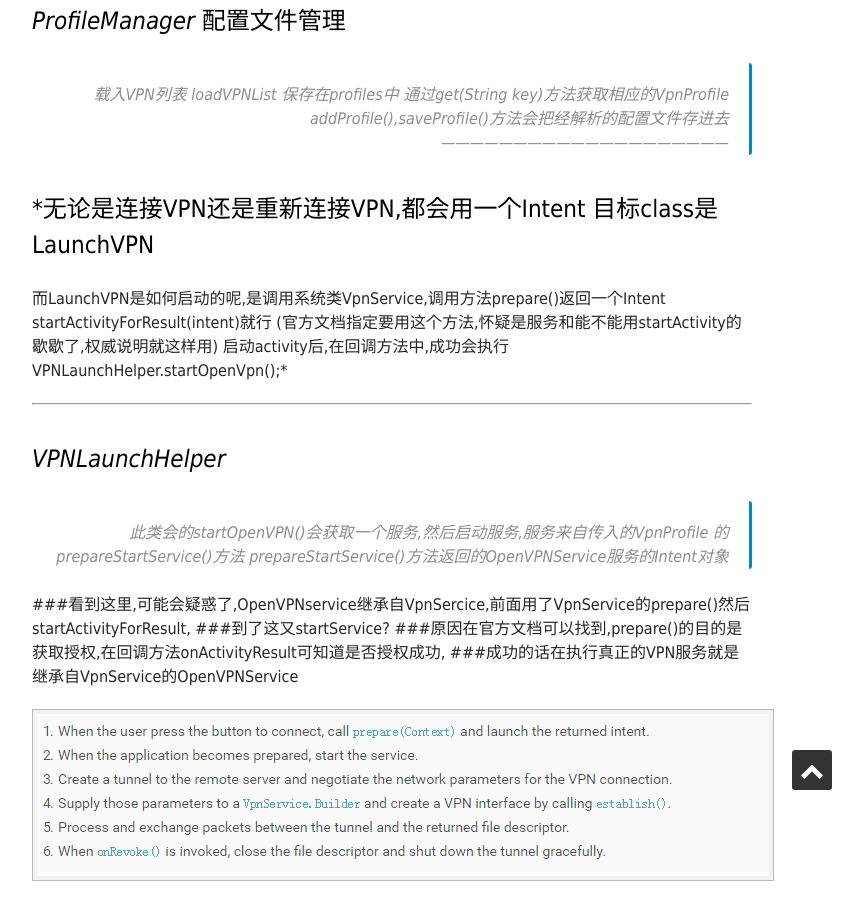
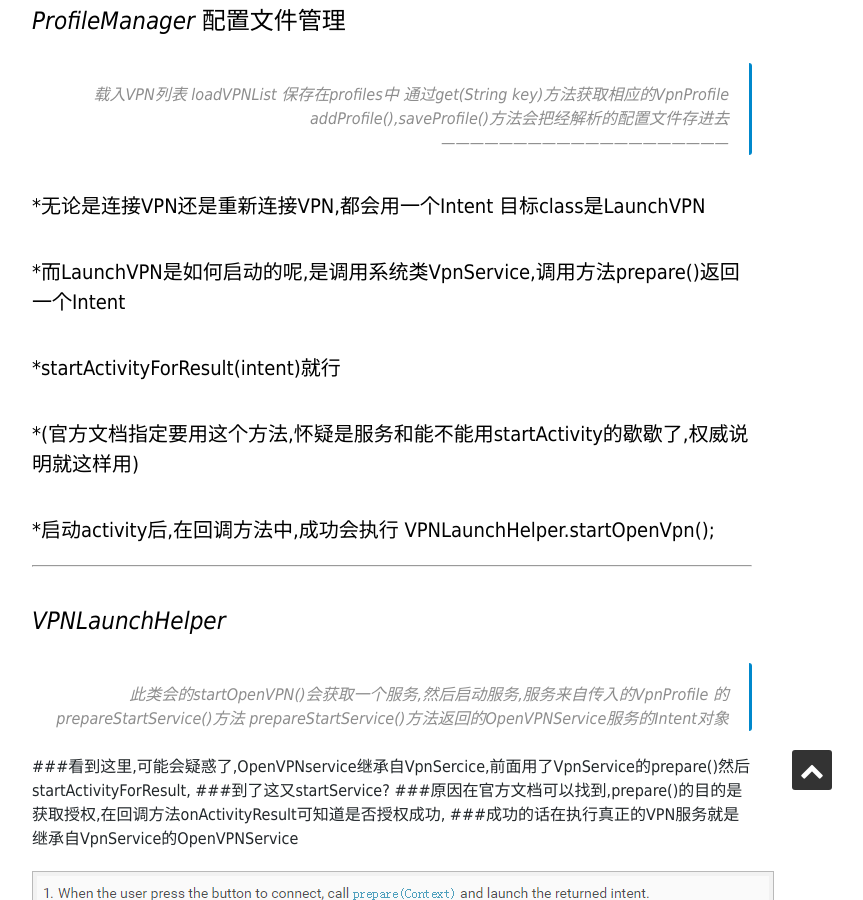
Before and after one commit to GeowindWu/GeowindWu.github.io, a Jekyll site: the page built from _posts/2016-11-10-record-openVPN-for-android.md, in a window 1280 px wide and 900 px high, scrolled down 1187 px. Shown: the whole window, without its empty margins (248-1111 px from the left). Built offline with Jekyll 4.4.1, drawn with Linux system fonts in a browser that asks for light colours; nearby versions of some CDN libraries; some web fonts are replaced.

Commit message:
修改文章

```diff
--- a/_posts/2016-11-10-record-openVPN-for-android.md
+++ b/_posts/2016-11-10-record-openVPN-for-android.md
@@ -31,11 +31,11 @@
 
 
 
-### *无论是连接VPN还是重新连接VPN,都会用一个Intent 目标class是LaunchVPN
-而LaunchVPN是如何启动的呢,是调用系统类VpnService,调用方法prepare()返回一个Intent
-startActivityForResult(intent)就行
-(官方文档指定要用这个方法,怀疑是服务和能不能用startActivity的歇歇了,权威说明就这样用)
-启动activity后,在回调方法中,成功会执行     VPNLaunchHelper.startOpenVpn();*
+#### *无论是连接VPN还是重新连接VPN,都会用一个Intent 目标class是LaunchVPN
+#### *而LaunchVPN是如何启动的呢,是调用系统类VpnService,调用方法prepare()返回一个Intent
+#### *startActivityForResult(intent)就行
+#### *(官方文档指定要用这个方法,怀疑是服务和能不能用startActivity的歇歇了,权威说明就这样用)
+#### *启动activity后,在回调方法中,成功会执行     VPNLaunchHelper.startOpenVpn();
 
 --------------------------------------------------------------
 
```
